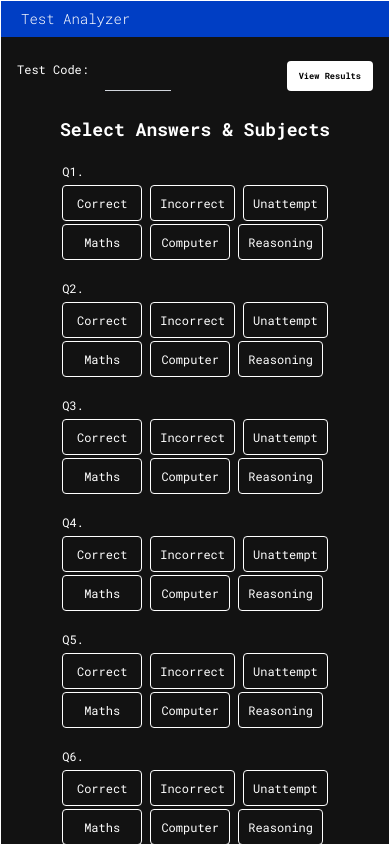
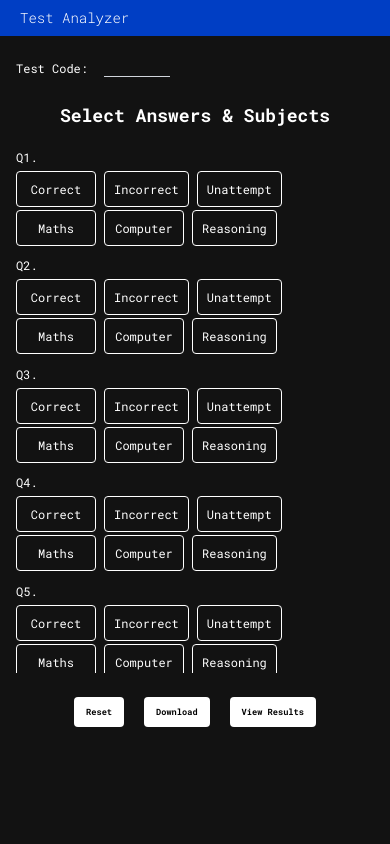
Before and after one commit to sumit-dey-69/test-analyzer, a Next.js app: page / in a window 390 px wide. Shown: the top 844 px of the page. Built offline with nearby package versions, Linux system fonts and the light colour scheme.

Commit message:
feat: refactor home page layout and add action buttons component for improved user interaction

```diff
--- a/src/app/(home)/page.tsx
+++ b/src/app/(home)/page.tsx
@@ -1,26 +1,14 @@
 "use client";
-import { useReset, useSetTestCode, useTestCode } from "@/app/zustand/store";
-import Button from "@/components/button";
+import { useSetTestCode, useTestCode } from "@/app/zustand/store";
+import ActionButtons from "@/components/home/action-buttons";
 import QuestionSelector from "@/components/home/questions-selector";
-import { downloadMarkdown } from "@/utils/download-markdown";
-import { useGenerateMarkdown } from "@/utils/use-markdown-results";
-import { useRouter } from "next/navigation";
 
 function Page() {
   const testCode = useTestCode();
   const setTestCode = useSetTestCode();
-  const reset = useReset();
-  const router = useRouter();
-  const generateMarkdown = useGenerateMarkdown();
-
-  const handleDownload = () => {
-    const markdownContent = generateMarkdown();
-    downloadMarkdown(markdownContent);
-  };
 
   return (
-    <div className="max-w-[75rem] grid grid-rows-[auto_1fr] gap-6 px-4 py-6 sm:gap-8 sm:px-6 sm:py-8 md:gap-10 md:px-8 mx-auto text-xs sm:text-sm md:text-base">
-      <div className="flex justify-between">
+    <div className="max-w-[75rem] grid grid-rows-[auto_1fr_auto] gap-6 px-4 py-6 sm:gap-8 sm:px-6 sm:py-8 md:gap-10 md:px-8 mx-auto text-xs sm:text-sm md:text-base">
       <div className="flex gap-4">
         <h2>Test Code:</h2>
         <input
@@ -30,15 +18,10 @@ function Page() {
           onChange={(e) => setTestCode(e.target.value)}
         />
       </div>
-        <Button onClick={() => router.push("/result")}>View Results</Button>
-      </div>
 
       <QuestionSelector />
 
-      <div className="w-full flex gap-5 justify-center">
-        <Button onClick={reset}>Reset</Button>
-        <Button onClick={handleDownload}>Download</Button>
-      </div>
+      <ActionButtons />
     </div>
   );
 }
--- a/src/app/globals.css
+++ b/src/app/globals.css
@@ -34,3 +34,11 @@ body {
   background: var(--background);
   color: var(--foreground);
 }
+
+.no-scrollbar::-webkit-scrollbar {
+  display: none;
+}
+.no-scrollbar {
+  -ms-overflow-style: none; /* IE and Edge */
+  scrollbar-width: none; /* Firefox */
+}
--- a/src/app/layout.tsx
+++ b/src/app/layout.tsx
@@ -23,7 +23,7 @@ export default function RootLayout({
 }>) {
   return (
     <html lang="en">
-      <body className={`${roboto_mono.variable} border min-h-screen overflow-x-hidden font-roboto-mono antialiased`}>
+      <body className={`${roboto_mono.variable} min-h-screen overflow-x-hidden font-roboto-mono antialiased`}>
         <Navbar />
         {children}
       </body>
--- /dev/null
+++ b/src/components/home/action-buttons.tsx
@@ -0,0 +1,25 @@
+"use client";
+import { useReset } from "@/app/zustand/store";
+import Button from "@/components/button";
+import { downloadMarkdown } from "@/utils/download-markdown";
+import { useGenerateMarkdown } from "@/utils/use-markdown-results";
+import router from "next/router";
+function ActionButtons() {
+  const reset = useReset();
+  const generateMarkdown = useGenerateMarkdown();
+
+  const handleDownload = () => {
+    const markdownContent = generateMarkdown();
+    downloadMarkdown(markdownContent);
+  };
+
+  return (
+    <div className="w-full flex gap-5 justify-center md:ml-[5em]">
+      <Button onClick={reset}>Reset</Button>
+      <Button onClick={handleDownload}>Download</Button>
+      <Button onClick={() => router.push("/result")}>View Results</Button>
+    </div>
+  );
+}
+
+export default ActionButtons;
--- a/src/components/home/questions-selector.tsx
+++ b/src/components/home/questions-selector.tsx
@@ -13,21 +13,25 @@ function QuestionSelector({ totalQuestions = 75 }: Props) {
   );
 
   return (
-    <div className="space-y-5 flex flex-col text-xs sm:text-sm md:text-base w-full md:px-10">
-      <h2 className="text-lg font-bold text-center">Select Answers & Subjects</h2>
+    <div className="space-y-5 flex flex-col text-xs sm:text-sm md:text-base w-full md:px-10 h-full">
+      <h2 className="md:ml-[8em] text-lg font-bold text-center">
+        Select Answers & Subjects
+      </h2>
+      <div className="space-y-[0.95em] max-h-[calc(100vh-20rem)] overflow-y-scroll no-scrollbar">
         {questions.map((question, index) => (
           <div
             key={`${question}-${index}`}
-          className="flex max-md:flex-col space-y-[0.5em] md:space-y-[1em] md:flex-row justify-between md:justify-evenly sm:gap-[2.5em] mx-auto"
+            className="flex max-md:flex-col space-y-[0.5em] md:space-y-[1em] md:flex-row justify-between md:justify-around sm:gap-[2.5em] mx-auto"
           >
             <p className="max-w-[3.5em] w-full md:text-right">{question}</p>
-          <div className="max-md:space-y-[0.25em] sm:flex sm:gap-[2.5em]">
+            <div className="max-md:space-y-[0.25em] md:w-full md:justify-evenly sm:flex sm:gap-[2.5em]">
               <AnswerToggle index={index} />
               <SubjectToggle index={index} />
             </div>
           </div>
         ))}
       </div>
+    </div>
   );
 }
 
```
Lines whose indentation alone changed are shown as unchanged.
